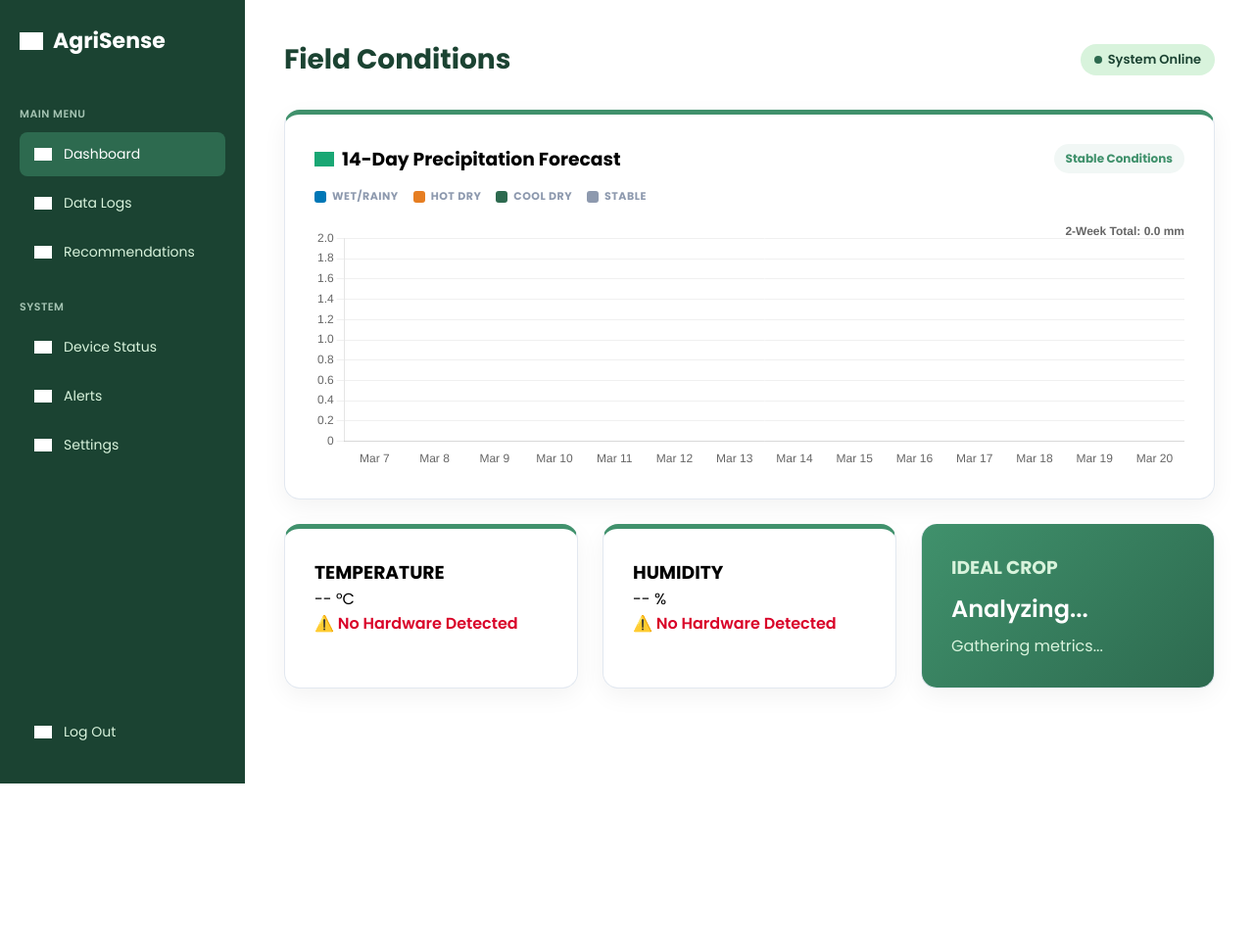
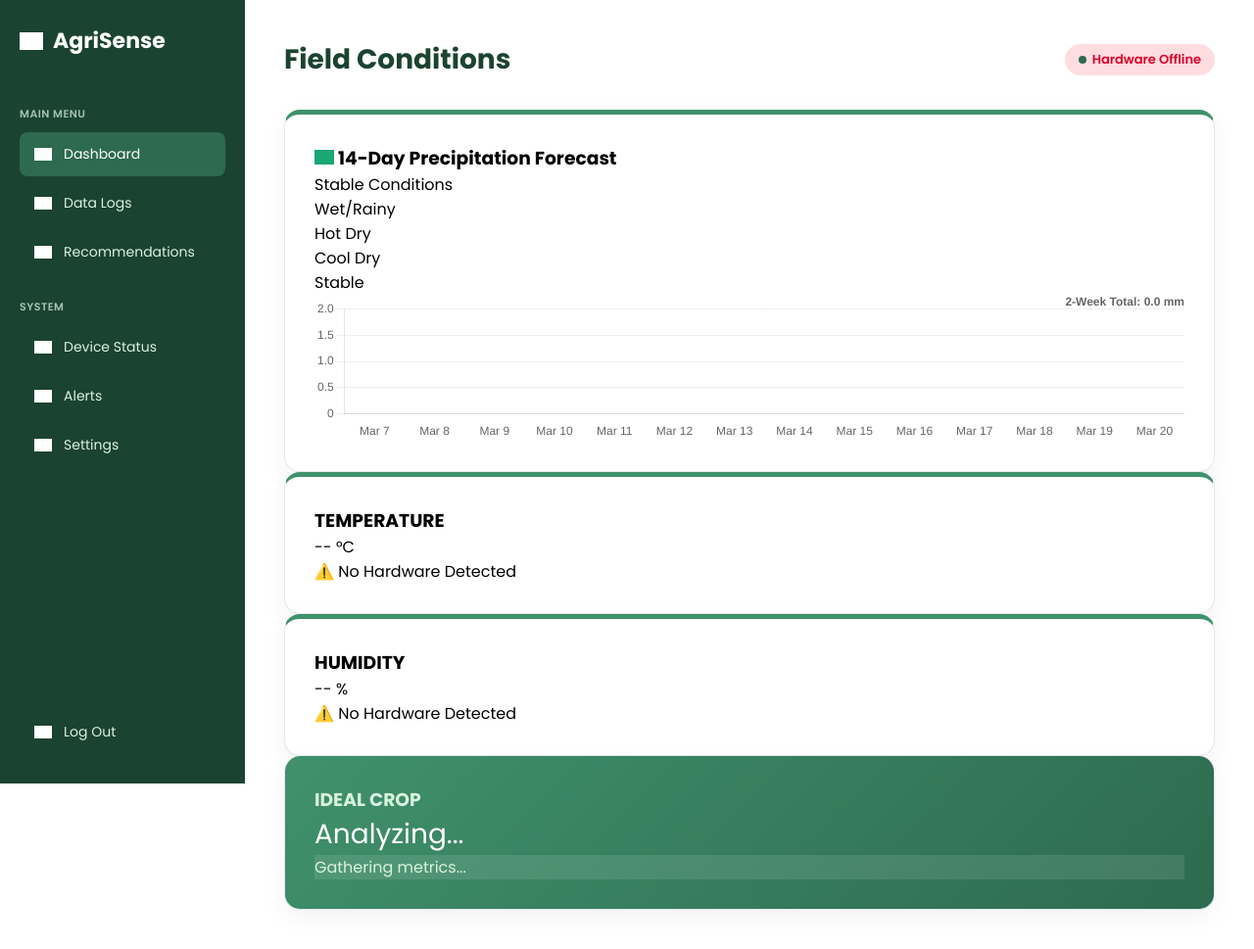
Before and after one commit to paulfrancisyramu-cmd/agrisense, a PHP site: page /dashboard.php in a window 1280 px wide. Shown: the whole page at 98% size. Before the commit the page ends 800 px from the top, so only its background shows below. Run offline with PHP 8.4, Linux system fonts and the light colour scheme; a user stored in the database is signed in; data comes from the database, SQL or seed files in the repository; data that the repository does not hold is empty; some libraries are stand-ins or nearby versions; grey boxes are pictures that could not be loaded.

Commit message:
Add files via upload

```diff
--- a/dashboard.php
+++ b/dashboard.php
@@ -14,8 +14,7 @@ $settings = $conn->query("SELECT * FROM system_settings WHERE id=1")->fetch();
 $latest = $conn->query("SELECT * FROM sensor_data ORDER BY id DESC LIMIT 1")->fetch();
 $weather = fetch_micro_season_forecast();
 
-// Heartbeat: track device "alive" status separately from data logging.
-// Uses device_heartbeat.last_seen which updates every ESP32 POST.
+// Heartbeat tracking
 $hb = $conn->query("SELECT last_seen FROM device_heartbeat WHERE id=1")->fetch();
 $current_time = time();
 $last_seen = isset($hb['last_seen']) ? strtotime($hb['last_seen']) : 0;
@@ -30,22 +29,8 @@ $sensor_data = [
     'active_season' => 'Stable',
     'is_live' => $is_live
 ];
-// -----------------------------
 
-// --- FAKE DATA FOR TESTING ---
-/*
-$sensor_data = [
-    'temperature' => 31.5,  // Try changing this (e.g., 18.0 for cool)
-    'humidity' => 82.0,     // Try changing this (e.g., 60.0 for cool)
-    'rain_array' => $weather['rain_array'],
-    'forecast_trend' => $weather['forecast_trend'],
-    'active_season' => 'Stable',
-    'is_live' => true       // Forces the dashboard to show "Live reading active"
-];
-// -----------------------------
-*/
 $top_crop = null;
-// Only run the recommendation algorithm if we actually have live hardware data
 if ($sensor_data['temperature'] !== "--") {
     $current_temp = (float)$sensor_data['temperature'];
     $current_hum = (float)$sensor_data['humidity'];
@@ -66,7 +51,6 @@ if ($sensor_data['temperature'] !== "--") {
     }
     if (!empty($ranked)) {
         usort($ranked, function($a, $b) {
-            // Add the alphabetical tie-breaker here too!
             if ($a['match'] == $b['match']) return strcmp($a['name'], $b['name']);
             return $b['match'] <=> $a['match'];
         });
@@ -79,42 +63,46 @@ if ($sensor_data['temperature'] !== "--") {
 <html lang="en">
 <head>
     <meta charset="UTF-8">
-    <meta name="viewport" content="width=device-width, initial-scale=1.0">
+    <meta name="viewport" content="width=device-width, initial-scale=1.0, maximum-scale=1.0, user-scalable=no">
     <title>AgriSense - Dashboard</title>
     <link rel="stylesheet" href="static/style.css?v=<?php echo time(); ?>">
     <script src="https://cdn.jsdelivr.net/npm/chart.js"></script>
 </head>
 <body>
+    <button class="mobile-toggle" onclick="toggleMenu()">☰ Menu</button>
+
     <?php include 'includes/sidebar.php'; ?>
 
     <div class="main-content">
         <div class="header">
             <h1>Field Conditions</h1>
-            <div class="status">System Online</div>
+            <div class="status" style="<?php echo $is_live ? '' : 'background: #ffdce0; color: #d90429;'; ?>">
+                <?php echo $is_live ? 'System Online' : 'Hardware Offline'; ?>
+            </div>
         </div>
 
-        <div class="card-grid" style="display: grid; grid-template-columns: repeat(3, 1fr); gap: 25px;">
+        <div class="card-grid dashboard-grid">
 
-            <div class="card" style="grid-column: 1 / -1;">
-                <div style="display: flex; justify-content: space-between; align-items: center; margin-bottom: 15px;">
-                    <h3 style="margin-bottom: 0; display: flex; align-items: center; gap: 8px;">
+            <div class="card chart-full-width">
+                <div class="chart-header">
+                    <h3 class="flex-center gap-8">
                         <img src="https://unpkg.com/lucide-static@latest/icons/trending-up.svg" width="20" class="icon-green">
                         14-Day Precipitation Forecast
                     </h3>
 
-                    <div id="rain-subtext" style="font-size: 12px; font-weight: bold; background: #f1f7f5; color: #40916c; padding: 6px 12px; border-radius: 20px;">
+                    <div id="rain-subtext" class="trend-badge">
                         <?php echo $sensor_data['forecast_trend'] ? $sensor_data['forecast_trend'] : "Stable Conditions"; ?>
                     </div>
                 </div>
 
-                <div style="display: flex; gap: 15px; font-size: 11px; margin-bottom: 20px; color: #8d99ae; font-weight: 700; text-transform: uppercase; letter-spacing: 0.5px;">
-                    <div style="display: flex; align-items: center; gap: 6px;"><span style="width: 12px; height: 12px; background: #0077b6; border-radius: 3px;"></span> Wet/Rainy</div>
-                    <div style="display: flex; align-items: center; gap: 6px;"><span style="width: 12px; height: 12px; background: #e67e22; border-radius: 3px;"></span> Hot Dry</div>
-                    <div style="display: flex; align-items: center; gap: 6px;"><span style="width: 12px; height: 12px; background: #2d6a4f; border-radius: 3px;"></span> Cool Dry</div>
-                    <div style="display: flex; align-items: center; gap: 6px;"><span style="width: 12px; height: 12px; background: #8d99ae; border-radius: 3px;"></span> Stable</div>
+                <div class="legend-container">
+                    <div class="legend-item"><span class="dot rain"></span> Wet/Rainy</div>
+                    <div class="legend-item"><span class="dot hot"></span> Hot Dry</div>
+                    <div class="legend-item"><span class="dot cool"></span> Cool Dry</div>
+                    <div class="legend-item"><span class="dot stable"></span> Stable</div>
                 </div>
 
-                <div style="width: 100%; height: 250px;">
+                <div class="chart-wrapper">
                    <canvas id="weatherTrendChart"
                         data-rain="<?php echo htmlspecialchars(json_encode($sensor_data['rain_array'])); ?>"
                         data-season="<?php echo $sensor_data['active_season']; ?>">
@@ -124,40 +112,40 @@ if ($sensor_data['temperature'] !== "--") {
 
             <div class="card" id="card-temp">
                 <h3>TEMPERATURE</h3>
-                <div class="value"><?php echo $sensor_data['temperature']; ?> <span style="font-family: 'Poppins', sans-serif;">°C</span></div>
+                <div class="value"><?php echo $sensor_data['temperature']; ?> <span>°C</span></div>
                 <?php if ($sensor_data['is_live']): ?>
-                    <div class="subtext" style="color: #40916c; font-weight: 600;">Live reading active</div>
+                    <div class="subtext live-status">Live reading active</div>
                 <?php else: ?>
-                    <div class="subtext" style="color: #d90429; font-weight: 600;">⚠️ No Hardware Detected</div>
+                    <div class="subtext error-status">⚠️ No Hardware Detected</div>
                 <?php endif; ?>
             </div>
 
             <div class="card" id="card-hum">
                 <h3>HUMIDITY</h3>
-                <div class="value"><?php echo $sensor_data['humidity']; ?> <span style="font-family: 'Poppins', sans-serif;">%</span></div>
+                <div class="value"><?php echo $sensor_data['humidity']; ?> <span>%</span></div>
                 <?php if ($sensor_data['is_live']): ?>
-                    <div class="subtext" style="color: #40916c; font-weight: 600;">Live reading active</div>
+                    <div class="subtext live-status">Live reading active</div>
                 <?php else: ?>
-                    <div class="subtext" style="color: #d90429; font-weight: 600;">⚠️ No Hardware Detected</div>
+                    <div class="subtext error-status">⚠️ No Hardware Detected</div>
                 <?php endif; ?>
             </div>
 
             <div class="card recommendation-card" id="card-ideal-crop">
-                <h3 style="color: #d8f3dc;">IDEAL CROP</h3>
-                <div class="value" style="display: flex; align-items: center; gap: 15px; margin-top: 10px;">
+                <h3 class="light-green-text">IDEAL CROP</h3>
+                <div class="value flex-center gap-15">
                     <?php if ($top_crop): ?>
-                        <img src="<?php echo $top_crop['image_url']; ?>" style="width: 50px; height: 50px; background: white; border-radius: 50%; padding: 5px;">
-                        <span style="font-family: 'Poppins', sans-serif; font-size: 28px; font-weight: 600; color: white !important; letter-spacing: 0.5px;"><?php echo $top_crop['name']; ?></span>
+                        <img src="<?php echo $top_crop['image_url']; ?>" class="crop-icon-circle">
+                        <span class="crop-title"><?php echo $top_crop['name']; ?></span>
                     <?php else: ?>
-                        <span style="font-family: 'Poppins', sans-serif; font-size: 24px; font-weight: 600; color: white !important;">Analyzing...</span>
+                        <span class="crop-title">Analyzing...</span>
                     <?php endif; ?>
                 </div>
                 <?php if ($top_crop): ?>
-                <div style="font-family: 'Poppins', sans-serif; font-size: 13px; color: #d8f3dc; margin-top: 10px; font-weight: 500;">
+                <div class="req-text">
                     Ideal: <?php echo $top_crop['req_temp']; ?> | <?php echo $top_crop['req_hum']; ?>
                 </div>
                 <?php endif; ?>
-                <div class="subtext" style="font-family: 'Poppins', sans-serif; margin-top: 8px; color: #d8f3dc; background: transparent; padding: 0;">
+                <div class="subtext match-text">
                     <?php if ($top_crop): ?>
                         <?php echo $top_crop['match']; ?>% Match for current season
                     <?php else: ?>
@@ -168,6 +156,15 @@ if ($sensor_data['temperature'] !== "--") {
 
         </div>
     </div>
+
+    <script>
+        function toggleMenu() {
+            const sidebar = document.querySelector('.sidebar');
+            const btn = document.querySelector('.mobile-toggle');
+            sidebar.classList.toggle('active');
+            btn.innerText = sidebar.classList.contains('active') ? "✕ Close" : "☰ Menu";
+        }
+    </script>
     <script src="static/js/app.js?v=<?php echo time(); ?>"></script>
 </body>
 </html>
--- a/static/js/app.js
+++ b/static/js/app.js
@@ -220,11 +220,46 @@ function enableLiveUpdates() {
     }, 3000);
 }
 
+// 5. MOBILE NAVIGATION LOGIC (NEW)
 // ==========================================
-// 5. INITIALIZATION
+function toggleMenu() {
+    const sidebar = document.querySelector('.sidebar');
+    const toggleBtn = document.querySelector('.mobile-toggle');
+
+    if (!sidebar) return;
+
+    sidebar.classList.toggle('active');
+
+    // Update button text for better UX
+    if (sidebar.classList.contains('active')) {
+        toggleBtn.innerHTML = "✕ Close";
+    } else {
+        toggleBtn.innerHTML = "☰ Menu";
+    }
+}
+
+// Close sidebar automatically when a link is clicked (important for mobile)
+function initMobileNav() {
+    const sidebarLinks = document.querySelectorAll('.sidebar a');
+    sidebarLinks.forEach(link => {
+        link.addEventListener('click', () => {
+            if (window.innerWidth <= 1024) {
+                const sidebar = document.querySelector('.sidebar');
+                const toggleBtn = document.querySelector('.mobile-toggle');
+                sidebar.classList.remove('active');
+                toggleBtn.innerHTML = "☰ Menu";
+            }
+        });
+    });
+}
+
+// ==========================================
+// 6. INITIALIZATION (UPDATED)
 // ==========================================
 document.addEventListener("DOMContentLoaded", () => {
     enableLiveUpdates();
+    initMobileNav(); // Initialize the link listeners
+
     let path = window.location.pathname.split('/').pop();
     if (path === 'dashboard.php' || path === '') {
         const canvas = document.getElementById('weatherTrendChart');
```
Also changed, not shown: static/style.css (+63 -0 lines).
